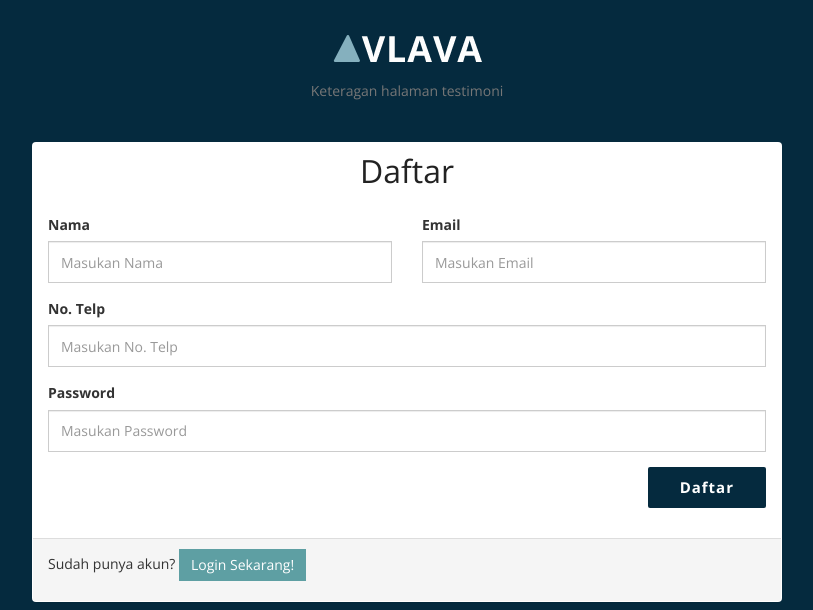
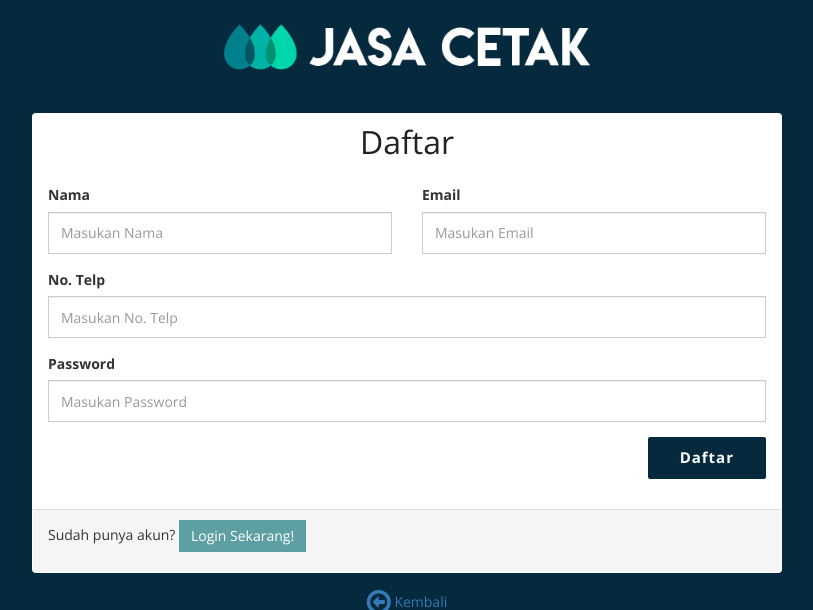
Before and after one commit to chazi13/print, a PHP site: page /daftar.php in a window 1280 px wide. Shown: the top 610 px of the page, without its empty margins (233-1046 px from the left). Run offline with PHP 8.4, Linux system fonts and the light colour scheme.

Commit message:
update logo

```diff
--- a/daftar.php
+++ b/daftar.php
@@ -20,8 +20,7 @@
     <div class="row">
       <div class="col-md-8 col-sm-12 col-md-offset-2">
         <div class="section-header mar-top20">
-            <img src="assets/img/logo.png" alt="logo">
-            <p>Keteragan halaman testimoni</p>
+            <img src="assets/img/logo-jasa-cetak-color.png" alt="logo" style="width: 50%;">
         </div>
         <div class="panel mar-top40 pad-top10" id="login-panel">
           <form action="sistem/aksi_daftar.php" method="post">
--- a/index.php
+++ b/index.php
@@ -26,7 +26,7 @@
       	  <span class="fa fa-bars color-white"></span>
         </button>
         <div class="navbar-logo">
-          <a href="index.html"><img data-0="width:155px;" data-300=" width:120px;" src="assets/img/logo.png" alt=""></a>
+          <a href="index.html"><img data-0="width:155px;" data-300=" width:120px;" src="assets/img/logo-jasa-cetak-color.png" alt=""></a>
         </div>
       </div>
       <div class="navbar-collapse collapse">
--- a/login.php
+++ b/login.php
@@ -20,8 +20,7 @@
     <div class="row">
       <div class="col-md-6 col-sm-12 col-md-offset-3">
         <div class="section-header mar-top40">
-            <img src="assets/img/logo.png" alt="logo">
-            <p>Keteragan halaman testimoni</p>
+            <img src="assets/img/logo-jasa-cetak-color.png" alt="logo" style="width: 50%;">
         </div>
         <div class="panel mar-top40 pad-top10" id="login-panel">
           <form action="sistem/aksi_login.php" method="post">
```
Also changed, not shown: assets/img/logo-jasa-cetak-color.png (added), assets/img/produk/Indoor/double-tape.jpg.jpg (added).
